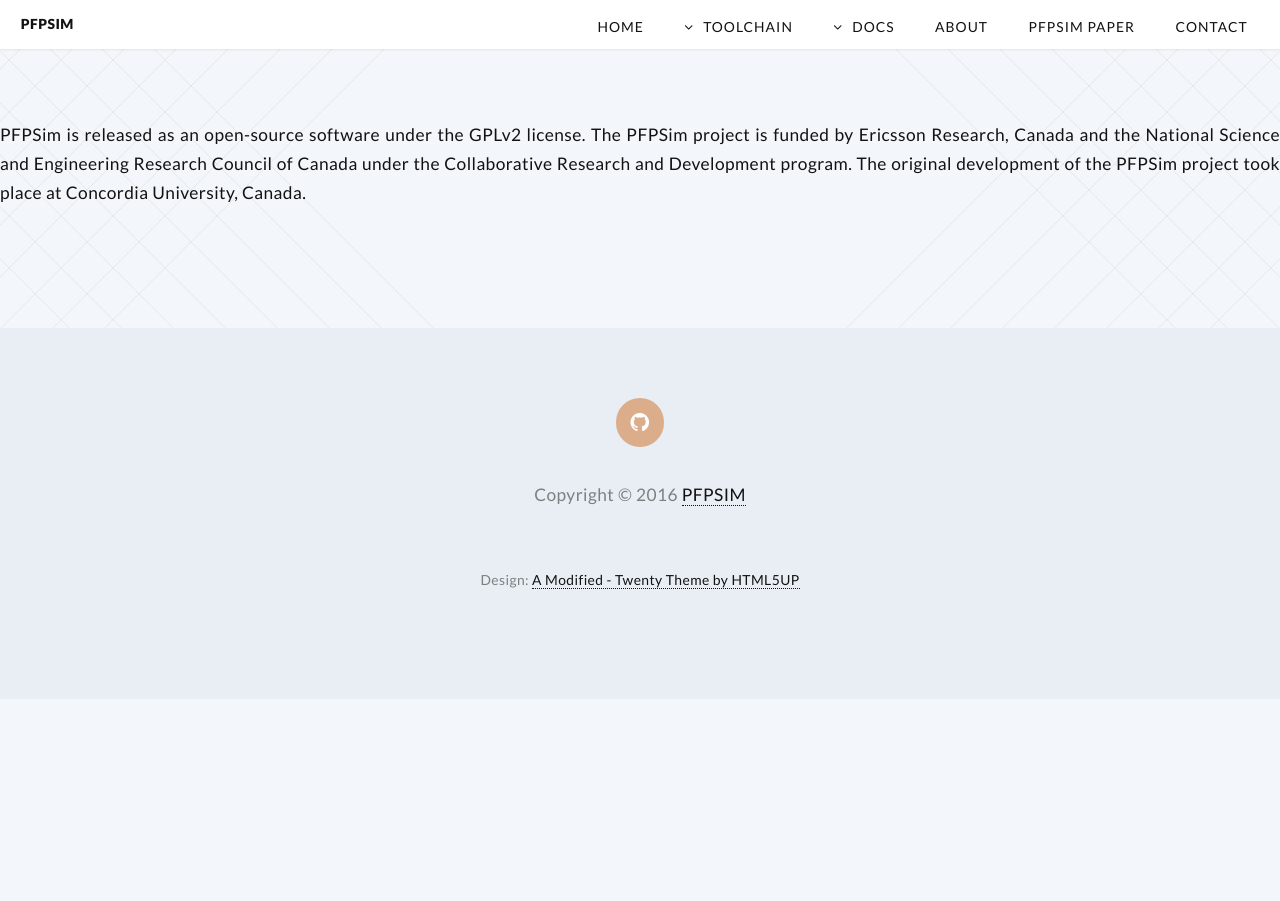
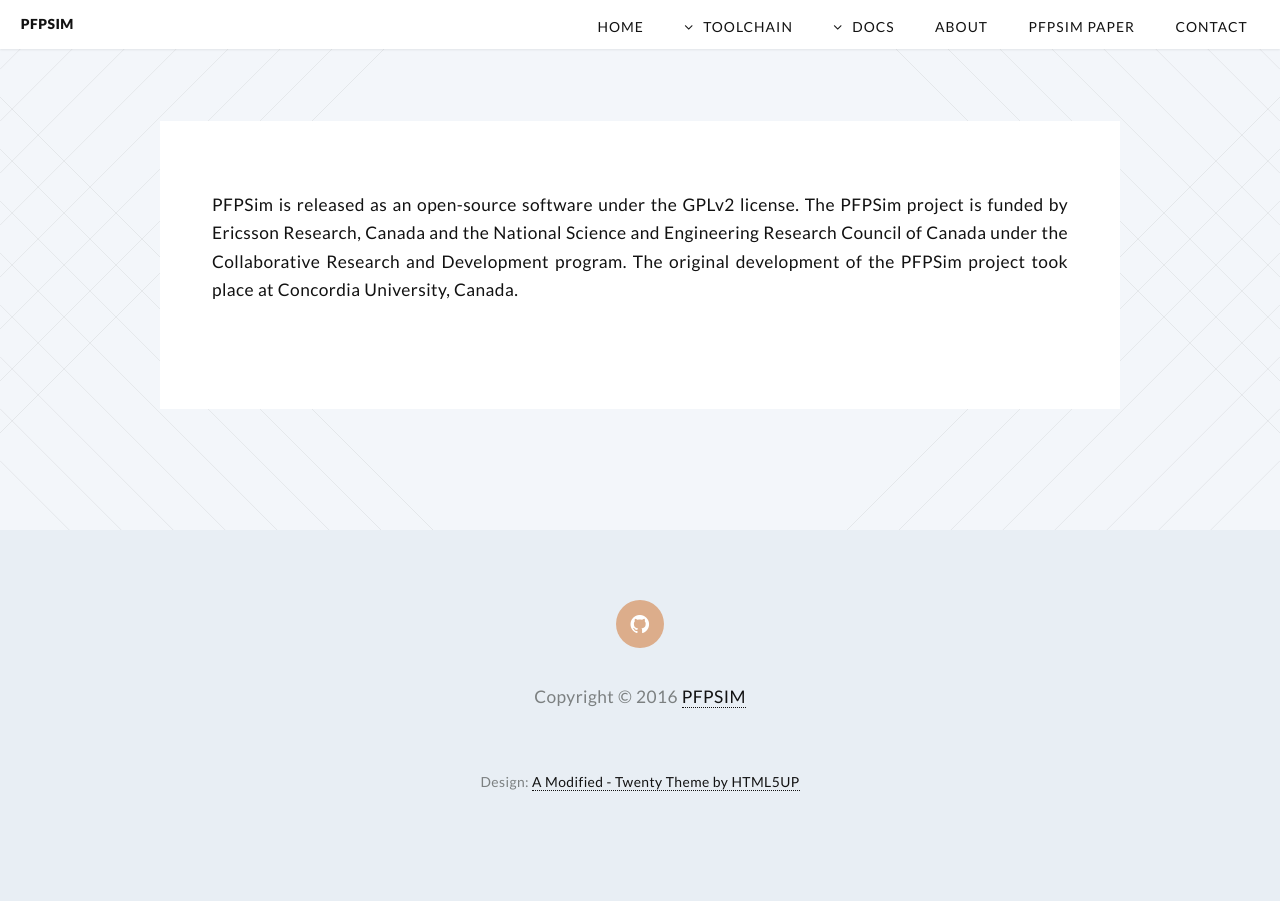
Before and after one commit to pfpsim/pfpsim.github.io, a Jekyll site: the page built from about.html, in a window 1280 px wide. Built offline with Jekyll 4.4.1, drawn with Linux system fonts in a browser that asks for light colours.

Commit message:
Update about.html

```diff
--- a/about.html
+++ b/about.html
@@ -3,7 +3,11 @@ layout: default
 ---
 
   <article id="main">
-    <p>
-    PFPSim is released as an open-source software under the GPLv2 license. The PFPSim project is funded by Ericsson Research, Canada and the National Science and Engineering Research Council of Canada under the Collaborative Research and Development program. The original development of the PFPSim project took place at Concordia University, Canada.
-    </p>
+    <section class="wrapper style3 container special ">
+      <div id="row">
+        <p>
+          PFPSim is released as an open-source software under the GPLv2 license. The PFPSim project is funded by Ericsson Research, Canada and the National Science and Engineering Research Council of Canada under the Collaborative Research and Development program. The original development of the PFPSim project took place at Concordia University, Canada.
+        </p>
+      </div>
+    </section>
   </article>
```
